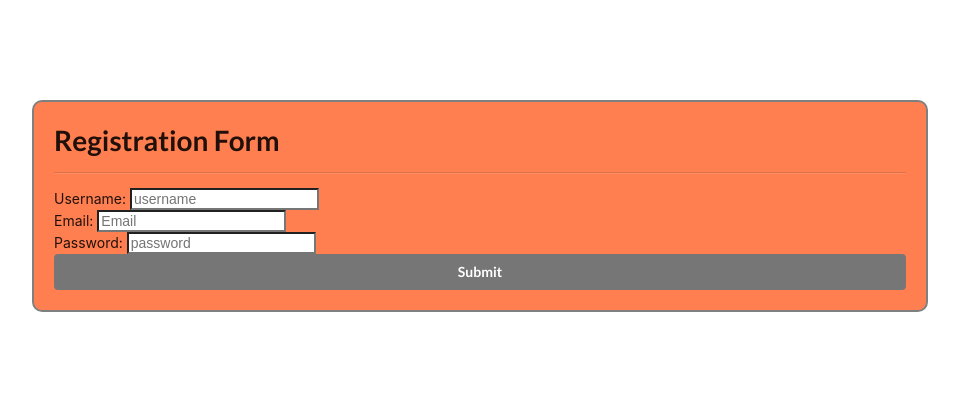
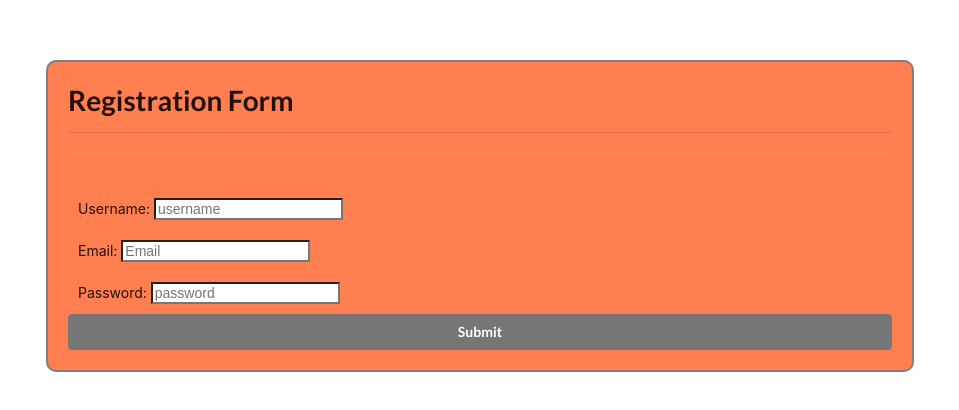
Before and after one commit to Zee-Iq/registration-form, a React (Create React App) app: page / in a window 1280 px wide. Shown: the part 194-604 px from the top of the page, without its empty margins (160-1119 px from the left). Built offline with nearby package versions, Linux system fonts and the light colour scheme.

Commit message:
added padding to divs

```diff
--- a/src/App.css
+++ b/src/App.css
@@ -16,3 +16,7 @@
     border-radius: 10px;
     background:coral
 }
+
+div{
+  padding: 10px
+}
```
